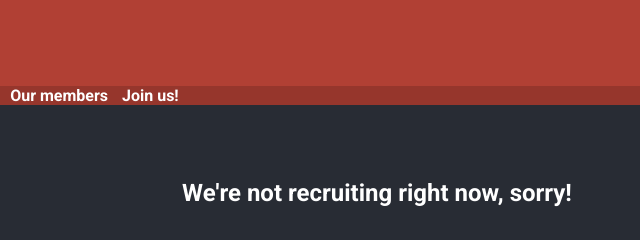
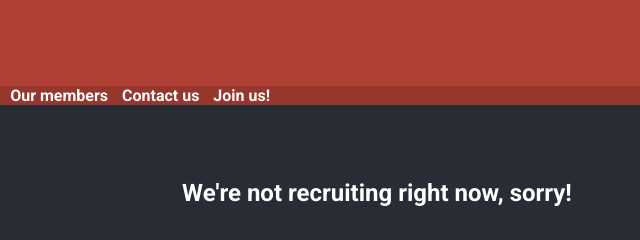
Before and after one commit to ComfyFrensFM/recruitment, a plain HTML site: page index.html in a window 1280 px wide. Shown: the full height of the page, 263-903 px from the left. Drawn offline with Linux system fonts and the light colour scheme.

Commit message:
Update index.html

```diff
--- a/index.html
+++ b/index.html
@@ -70,6 +70,7 @@ button {
 <a href="https://www.youtube.com/channel/UCvd757zq2yiyuAapl0vHQ1w" style="color: #ffffff; margin-left: 10px;"><b>Our channel</b></a>
 <a href="https://comfyfrensfm.github.io/schedule/" style="color: #ffffff; margin-left: 10px;"><b>Our schedule</b></a>
 <a href="https://www.youtube.com/watch?v=6n3pFFPSlW4" style="color: #ffffff; margin-left: 10px;"><b>Our members</b></a>
+<a href="https://comfyfrensfm.github.io/contact/" style="color: #ffffff; margin-left: 10px;"><b>Contact us</b></a>
 <a href="https://comfyfrensfm.github.io/recruitment/" style="color: #ffffff; margin-left: 10px;"><b>Join us!</b></a>
 </p>
 </div>
```
